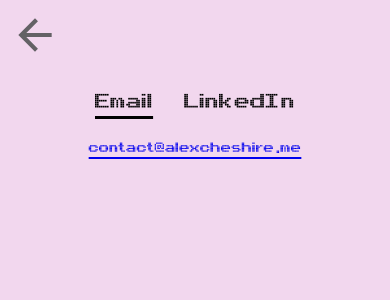
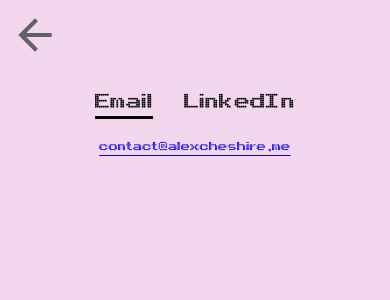
Before and after one commit to elcheshoro/my-site, a React app: page /#/contact in a window 390 px wide. Shown: the top 300 px of the page. Built offline with nearby package versions, Linux system fonts and the light colour scheme.

Commit message:
Fix css bug on contact page

```diff
--- a/src/containers/contact/contact.css
+++ b/src/containers/contact/contact.css
@@ -30,12 +30,22 @@
 .Contact__Link {
   font-size: 25px;
   opacity: 0;
-  transition: opacity 0.5s ease-in-out 0.5s;
+  transition: opacity 0.5s ease-in-out 0.5s, width 0s linear 1s;
   position: absolute;
+  text-align: center;
+  z-index: 1;
+  width: 0;
+  left: 0;
+  top: 0;
+  word-wrap: break-word;
+  overflow: hidden;
 }
 
 .Contact__Link--selected {
   opacity: 1;
+  z-index: 2;
+  width: 100%;
+  overflow: hidden;
 }
 
 .Contact__Info {
@@ -46,7 +56,7 @@
 
 @media only screen and (max-width: 450px) {
   .Contact__Link {
-    font-size: 20px;
+    font-size: 18px;
   }
 
   .Contact__LinkButtons {
```
